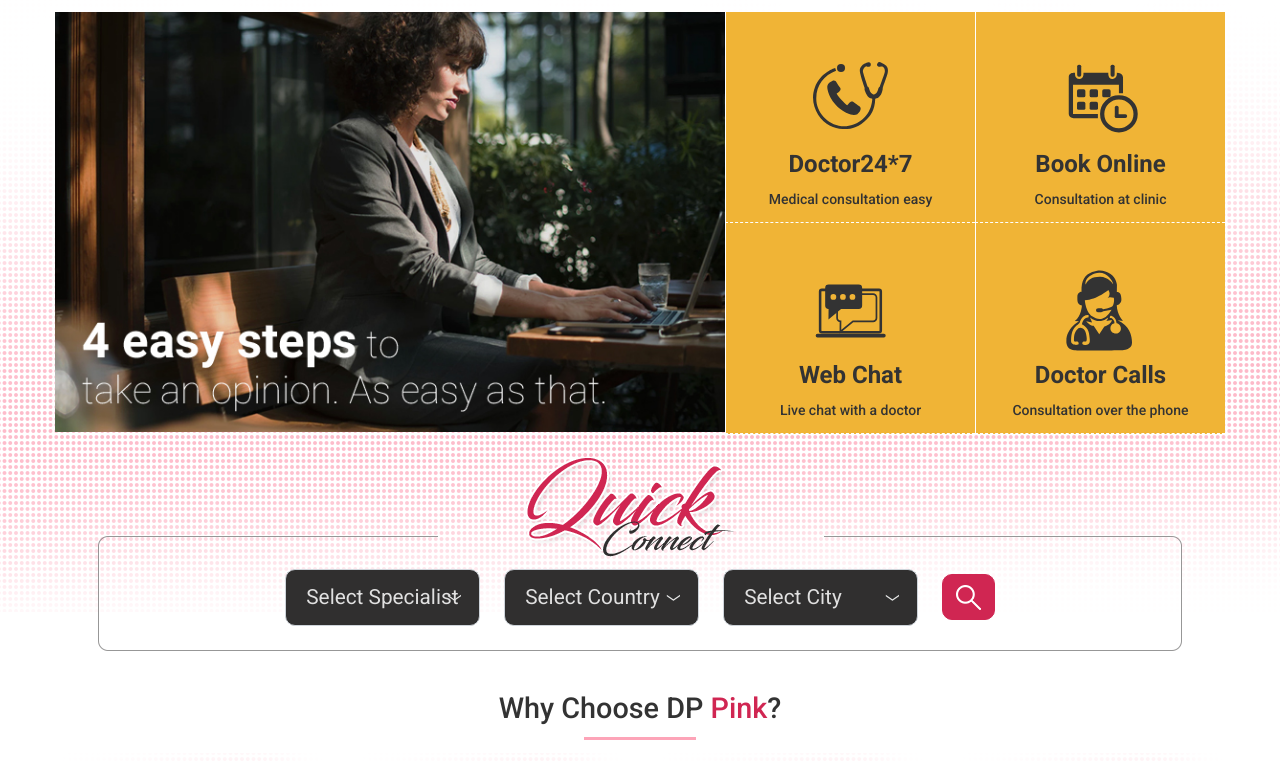
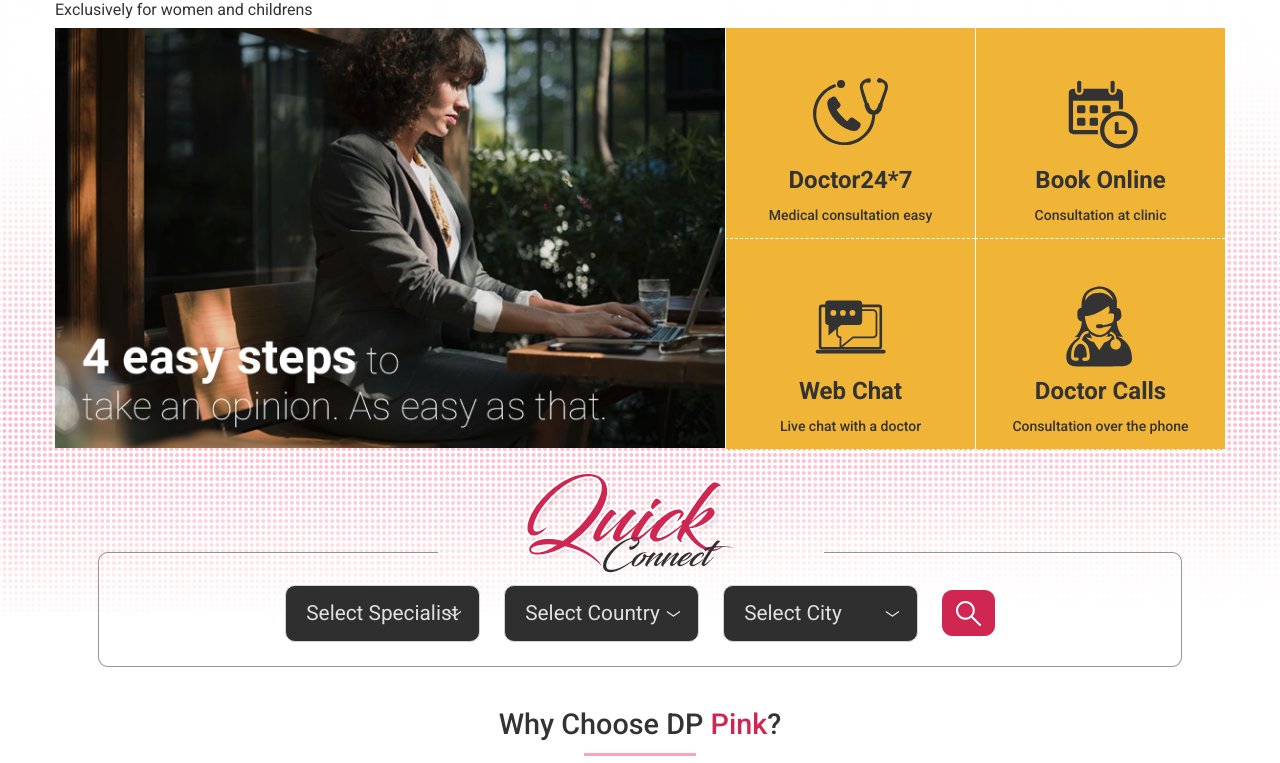
Before and after one commit to sumitmahadik999/dppink, a plain HTML site: page project/index.html in a window 1280 px wide. Shown: the part 88-851 px from the top of the page. Drawn offline with Linux system fonts and the light colour scheme.

Commit message:
Add files via upload

```diff
--- a/project/index.html
+++ b/project/index.html
@@ -52,7 +52,7 @@
                     <div class="col-6"><button class="col button secondary-button roboto-medium">Login</button></div>
                 </div>
             </div>
-            <a href="#" class="header-link roboto-medium">How does it work?</a>
+            <a href="#" class="header-link roboto-medium">How does it work?</a> <span class="header-text">Exclusively for women and childrens</span>
         </div>
         <div class="banner-container">
             <div class="row">
@@ -131,7 +131,7 @@ Our expert doctors with hands-on experience prove to be the best consultant. The
                         <img src="img/pic4.png" alt="Patient Care" />
                         <div class="content-div">
                             <h2 class="content-title roboto-medium pink-text">Patient Care</h2>
-                            <p>Our patients are our responsibilities. We consider the feedback of every patient after every consultation to make our service more effective for the next time.  </p>
+                            <p>Our patients are our responsibilities. We consider the feedback of every patient after every consultation to make our service more effective for the next time. </p>
                         </div>
                     </div>
                 </div>
@@ -214,7 +214,7 @@ All the medical follow-ups and queries were solved on one call itself. It helped
                                         </div>
                                         <div class="col-md-3 col-6">
                                             <p class="footer-head">DP PINK ADDRESS</p>
-                            <p class="address-div">Lorem Ipsum is simply dummy  text of the printing and typesetting industry.</p>
+                                            <p class="address-div">Lorem Ipsum is simply dummy text of the printing and typesetting industry.</p>
                                         </div>
                                         <div class="col-md-4 col-12">
                                             <p class="footer-head">STAY CONNECTED</p>
@@ -233,7 +233,7 @@ All the medical follow-ups and queries were solved on one call itself. It helped
                                 <div class="wrapper">
                                     <div class="row">
                                         <div class="col-md-9">DP Pink.com All rights reserved 2018</div>
-                          <div class="col-md-3"><a href="#">Terms and Conditions</a>         <a href="#"> Privacy Policy</a></div>
+                                        <div class="col-md-3"><a href="#">Terms and Conditions</a> <a href="#"> Privacy Policy</a></div>
                                     </div>
                                 </div>
                             </div>
```
Lines whose indentation alone changed are shown as unchanged.
